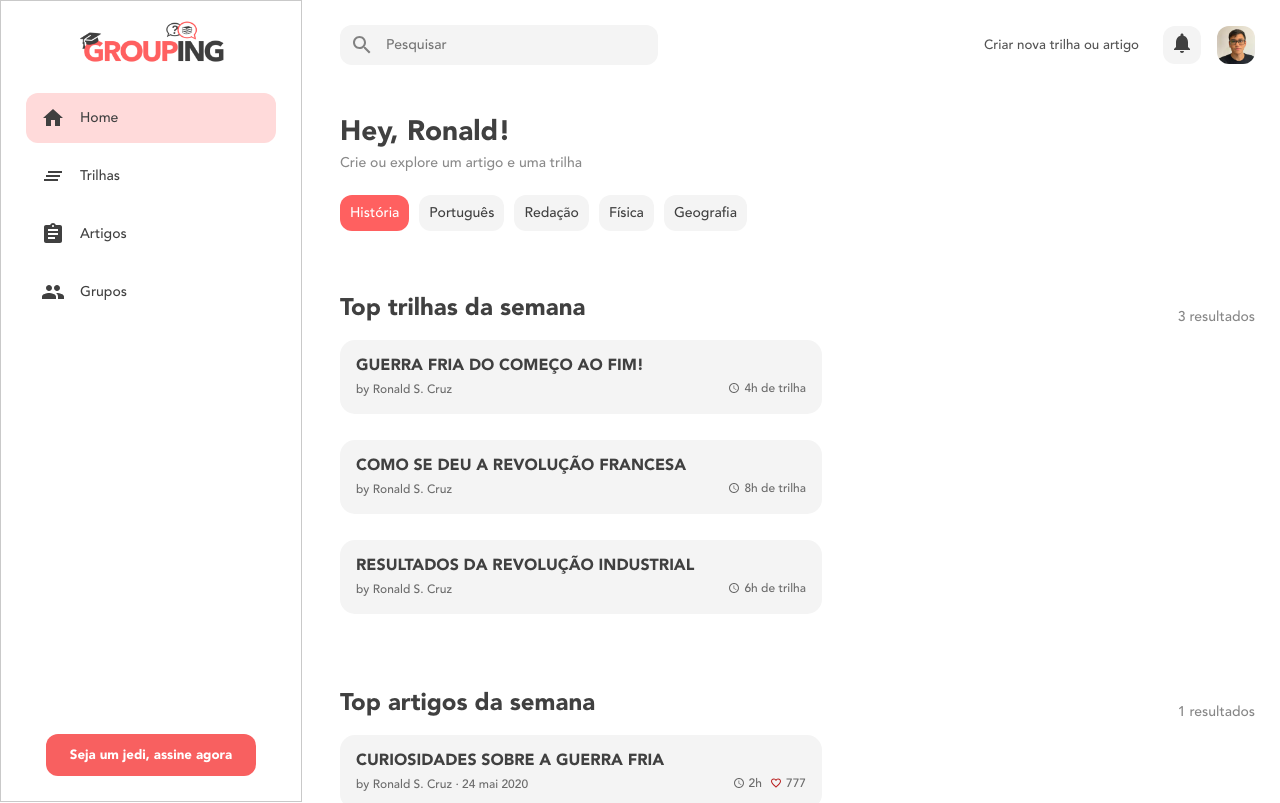
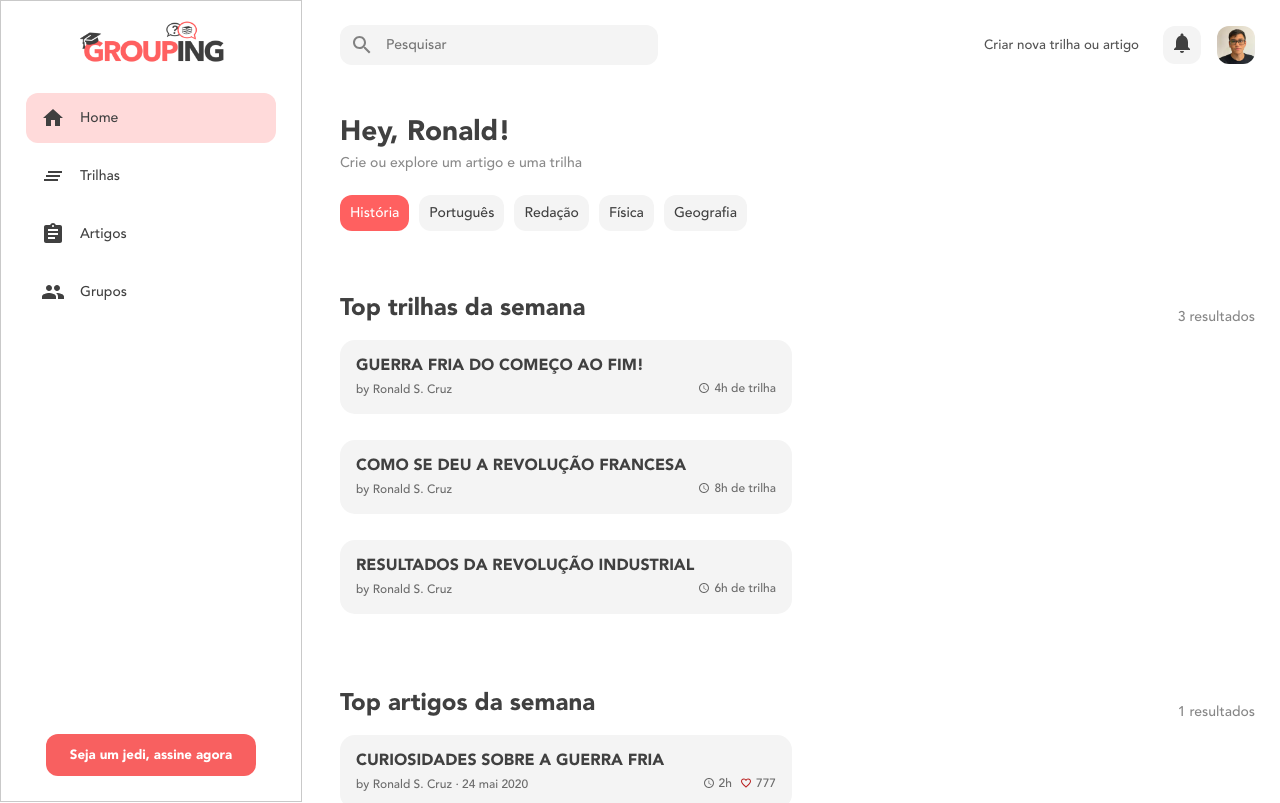
Before and after one commit to ronaldscruz/grouping, a React (Create React App) app: page /dashboard in a window 1280 px wide. Shown: the top 803 px of the page. Built offline with nearby package versions, Linux system fonts and the light colour scheme.

Commit message:
Fixed some problems on dashboard card

```diff
--- a/src/pages/Dashboard/ContentPreviewCard/styles.css
+++ b/src/pages/Dashboard/ContentPreviewCard/styles.css
@@ -3,7 +3,7 @@
   justify-content: space-between;
   background: #f4f4f4;
   border-radius: 15px;
-  width: 450px;
+  width: 420px;
   height: 66px;
   padding: 4px 16px 4px;
 }
--- a/src/pages/Groups/index.jsx
+++ b/src/pages/Groups/index.jsx
@@ -10,6 +10,9 @@ function Groups() {
       <Sidebar />
       <div className="__consider-sidebar">
         <AuthenticatedTopBar />
+        <h1 className="groups-greeting"></h1>
+        <span className="groups-description"></span>
+        <div className="groups-listing"></div>
       </div>
     </div>
   );
```
